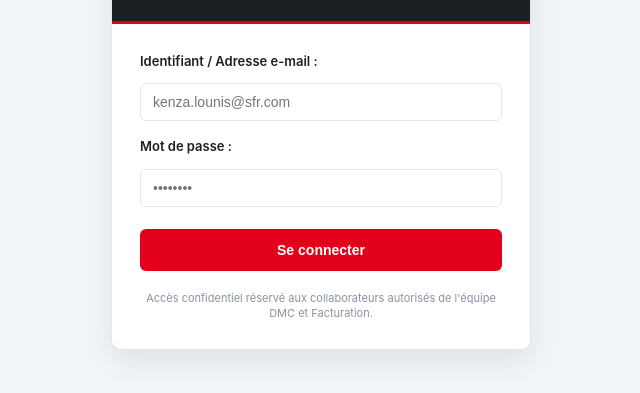
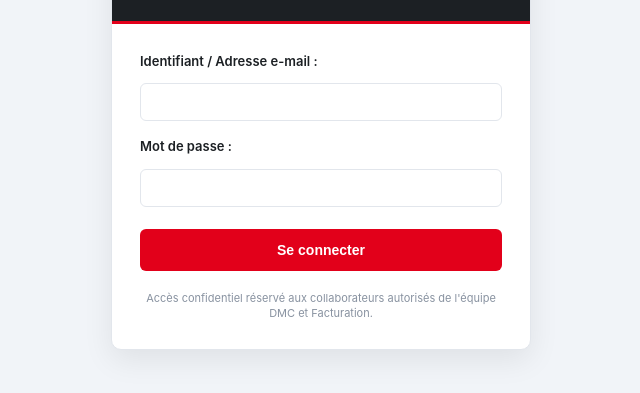
Before and after one commit to keenzalounis/dmc-sms-pricing, a website: page src/public/index.html in a window 1280 px wide. Shown: the part 283-676 px from the top of the page, without its empty margins (319-959 px from the left). Drawn offline with Linux system fonts and the light colour scheme; no server answers.

Commit message:
style(login): suppression des placeholders exemple sur les champs identifiant et mot de passe

```diff
--- a/src/public/index.html
+++ b/src/public/index.html
@@ -21,11 +21,11 @@
         <form id="form-login">
           <div class="form-group" style="margin-bottom: 16px;">
             <label for="login-email" style="display: block; font-size: 13px; font-weight: 600; margin-bottom: 6px; color: var(--text-primary);">Identifiant / Adresse e-mail :</label>
-            <input type="email" id="login-email" placeholder="kenza.lounis@sfr.com" required style="width: 100%; padding: 10px 12px; border: 1px solid var(--border-color); border-radius: 6px; font-size: 14px;">
+            <input type="email" id="login-email" required style="width: 100%; padding: 10px 12px; border: 1px solid var(--border-color); border-radius: 6px; font-size: 14px;">
           </div>
           <div class="form-group" style="margin-bottom: 22px;">
             <label for="login-password" style="display: block; font-size: 13px; font-weight: 600; margin-bottom: 6px; color: var(--text-primary);">Mot de passe :</label>
-            <input type="password" id="login-password" placeholder="••••••••" required style="width: 100%; padding: 10px 12px; border: 1px solid var(--border-color); border-radius: 6px; font-size: 14px;">
+            <input type="password" id="login-password" required style="width: 100%; padding: 10px 12px; border: 1px solid var(--border-color); border-radius: 6px; font-size: 14px;">
           </div>
           <button type="submit" id="btn-login-submit" class="btn btn-primary" style="width: 100%; padding: 12px; font-size: 14px; font-weight: 600; justify-content: center;">
             Se connecter
```
